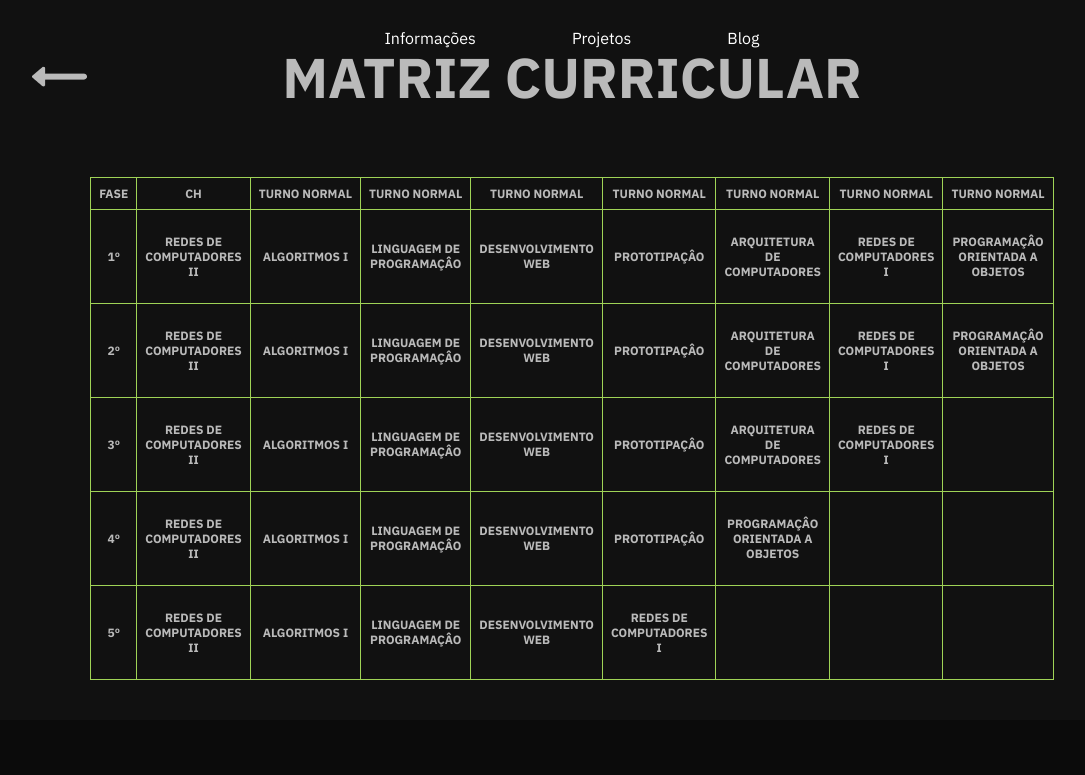
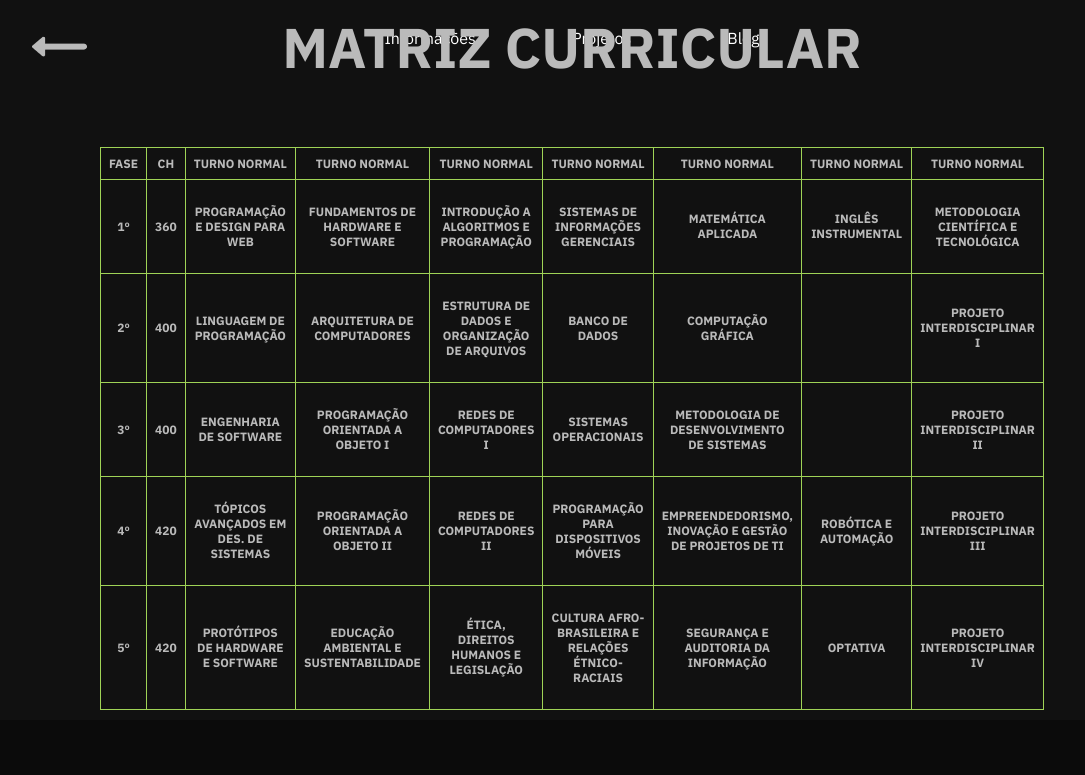
Before and after one commit to adsunifasipe/codeup, a Next.js app: page /matriz in a window 1280 px wide. Shown: the top 775 px of the page, without its empty margins (68-1153 px from the left). Built offline with nearby package versions, Linux system fonts and the light colour scheme.

Commit message:
Inserção da matriz curricular

```diff
--- a/pages/index.tsx
+++ b/pages/index.tsx
@@ -217,7 +217,7 @@ export default function Home() {
               <div className={styles.info}>
                 <p>
                   Nosso curso não exige um TCC para você se formar, porém, todo semestre, exceto no primeiro, você terá
-                  que entregar um projeto interdisciplinar, serão 4 projetos ao longo de 4 semestres aonde você mostrará
+                  que entregar um projeto interdisciplinar, serão 4 projetos ao longo dos 5 semestres aonde você mostrará
                   na prática o que aprendeu, conheça alguns projetos dos nossos alunos.
                 </p>
               </div>
--- a/pages/matriz/index.tsx
+++ b/pages/matriz/index.tsx
@@ -32,58 +32,58 @@ export default function Matriz() {
           <tbody>
             <tr>
               <td>1º</td>
-              <td>REDES DE COMPUTADORES II</td>
-              <td>ALGORITMOS I</td>
-              <td>LINGUAGEM DE PROGRAMAÇÂO</td>
-              <td>DESENVOLVIMENTO WEB</td>
-              <td>PROTOTIPAÇÂO</td>
-              <td>ARQUITETURA DE COMPUTADORES</td>
-              <td>REDES DE COMPUTADORES I</td>
-              <td>PROGRAMAÇÂO ORIENTADA A OBJETOS</td>
+              <td>360</td>
+              <td>PROGRAMAÇÃO E DESIGN PARA WEB</td>
+              <td>FUNDAMENTOS DE HARDWARE E SOFTWARE</td>
+              <td>INTRODUÇÃO A ALGORITMOS E PROGRAMAÇÃO</td>
+              <td>SISTEMAS DE INFORMAÇÕES GERENCIAIS</td>
+              <td>MATEMÁTICA APLICADA</td>
+              <td>INGLÊS INSTRUMENTAL</td>
+              <td>METODOLOGIA CIENTÍFICA E TECNOLÓGICA</td>
             </tr>
             <tr>
               <td>2º</td>
-              <td>REDES DE COMPUTADORES II</td>
-              <td>ALGORITMOS I</td>
-              <td>LINGUAGEM DE PROGRAMAÇÂO</td>
-              <td>DESENVOLVIMENTO WEB</td>
-              <td>PROTOTIPAÇÂO</td>
+              <td>400</td>
+              <td>LINGUAGEM DE PROGRAMAÇÃO</td>
               <td>ARQUITETURA DE COMPUTADORES</td>
-              <td>REDES DE COMPUTADORES I</td>
-              <td>PROGRAMAÇÂO ORIENTADA A OBJETOS</td>
+              <td>ESTRUTURA DE DADOS E ORGANIZAÇÃO DE ARQUIVOS</td>
+              <td>BANCO DE DADOS</td>
+              <td>COMPUTAÇÃO GRÁFICA</td>
+              <td></td>
+              <td>PROJETO INTERDISCIPLINAR I</td>
             </tr>
             <tr>
               <td>3º</td>
-              <td>REDES DE COMPUTADORES II</td>
-              <td>ALGORITMOS I</td>
-              <td>LINGUAGEM DE PROGRAMAÇÂO</td>
-              <td>DESENVOLVIMENTO WEB</td>
-              <td>PROTOTIPAÇÂO</td>
-              <td>ARQUITETURA DE COMPUTADORES</td>
+              <td>400</td>
+              <td>ENGENHARIA DE SOFTWARE</td>
+              <td>PROGRAMAÇÃO ORIENTADA A OBJETO I</td>
               <td>REDES DE COMPUTADORES I</td>
+              <td>SISTEMAS OPERACIONAIS</td>
+              <td>METODOLOGIA DE DESENVOLVIMENTO DE SISTEMAS</td>
               <td></td>
+              <td>PROJETO INTERDISCIPLINAR II</td>
             </tr>
             <tr>
               <td>4º</td>
+              <td>420</td>
+              <td>TÓPICOS AVANÇADOS EM DES. DE SISTEMAS</td>
+              <td>PROGRAMAÇÃO ORIENTADA A OBJETO II</td>
               <td>REDES DE COMPUTADORES II</td>
-              <td>ALGORITMOS I</td>
-              <td>LINGUAGEM DE PROGRAMAÇÂO</td>
-              <td>DESENVOLVIMENTO WEB</td>
-              <td>PROTOTIPAÇÂO</td>
-              <td>PROGRAMAÇÂO ORIENTADA A OBJETOS</td>
-              <td></td>
-              <td></td>
+              <td>PROGRAMAÇÃO PARA DISPOSITIVOS MÓVEIS</td>
+              <td>EMPREENDEDORISMO, INOVAÇÃO E GESTÃO DE PROJETOS DE TI</td>
+              <td>ROBÓTICA E AUTOMAÇÃO</td>
+              <td>PROJETO INTERDISCIPLINAR III</td>
             </tr>
             <tr>
               <td>5º</td>
-              <td>REDES DE COMPUTADORES II</td>
-              <td>ALGORITMOS I</td>
-              <td>LINGUAGEM DE PROGRAMAÇÂO</td>
-              <td>DESENVOLVIMENTO WEB</td>
-              <td>REDES DE COMPUTADORES I</td>
-              <td></td>
-              <td></td>
-              <td></td>
+              <td>420</td>
+              <td>PROTÓTIPOS DE HARDWARE E SOFTWARE</td>
+              <td>EDUCAÇÃO AMBIENTAL E SUSTENTABILIDADE</td>
+              <td>ÉTICA, DIREITOS HUMANOS E LEGISLAÇÃO</td>
+              <td>CULTURA AFRO-BRASILEIRA E RELAÇÕES ÉTNICO-RACIAIS</td>
+              <td>SEGURANÇA E AUDITORIA DA INFORMAÇÃO</td>
+              <td>OPTATIVA</td>
+              <td>PROJETO INTERDISCIPLINAR IV</td>
             </tr>
           </tbody>
         </table>
```
